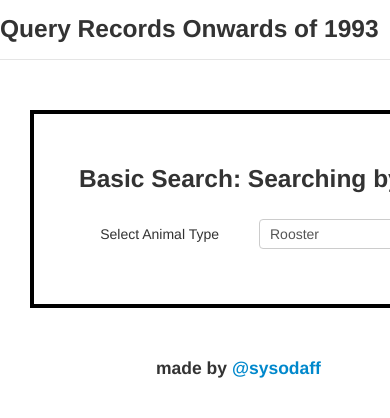
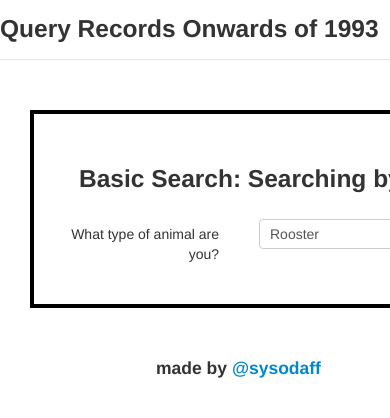
Before and after one commit to drshrey/freshmeat, a Flask app: template templates/query.html in a window 390 px wide; the page is wider, and only the part inside the window is pictured. Shown: the part 281-699 px from the top of that part. Run offline with Flask 2, Linux system fonts and the light colour scheme; the template is opened without the code that fills it, so the values that code supplies are empty; parts of the project's set-up code (start-up, migrations or seed data) failed here and were passed over; some libraries are stand-ins or nearby versions.

Commit message:
aksdlkas

```diff
--- a/templates/query.html
+++ b/templates/query.html
@@ -16,7 +16,7 @@
 <!-- Select Basic -->
 <h3 style="margin: 20px;"> Basic Search: Searching by One's Animal Type </h3>
 <div class="form-group">
-  <label class="col-md-4 control-label" for="animaltype">Select Animal Type</label>
+  <label class="col-md-4 control-label" for="animaltype">What type of animal are you?</label>
   <div style="position: relative; left: 40px;" class="col-md-4">
     <select id="selectbasic" name="animal" class="form-control">
       <option value="Rooster">Rooster</option>
```
